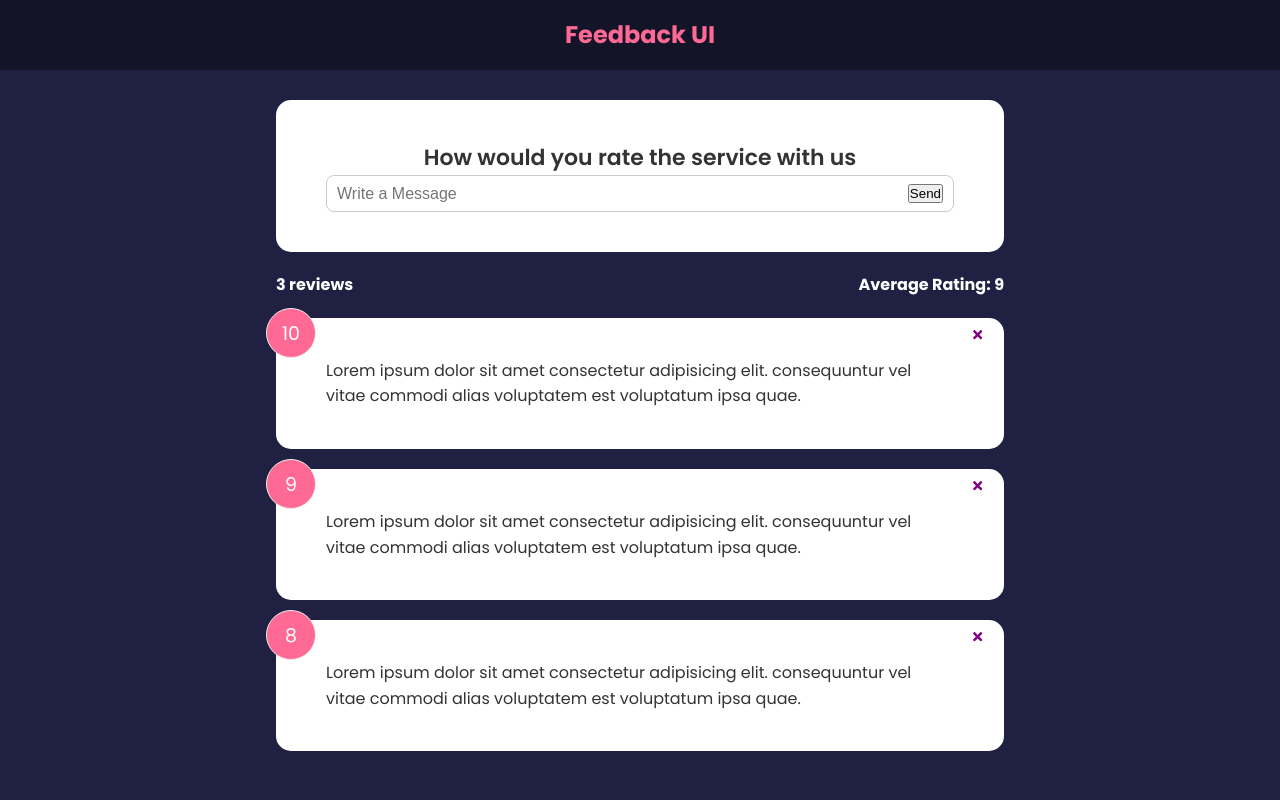
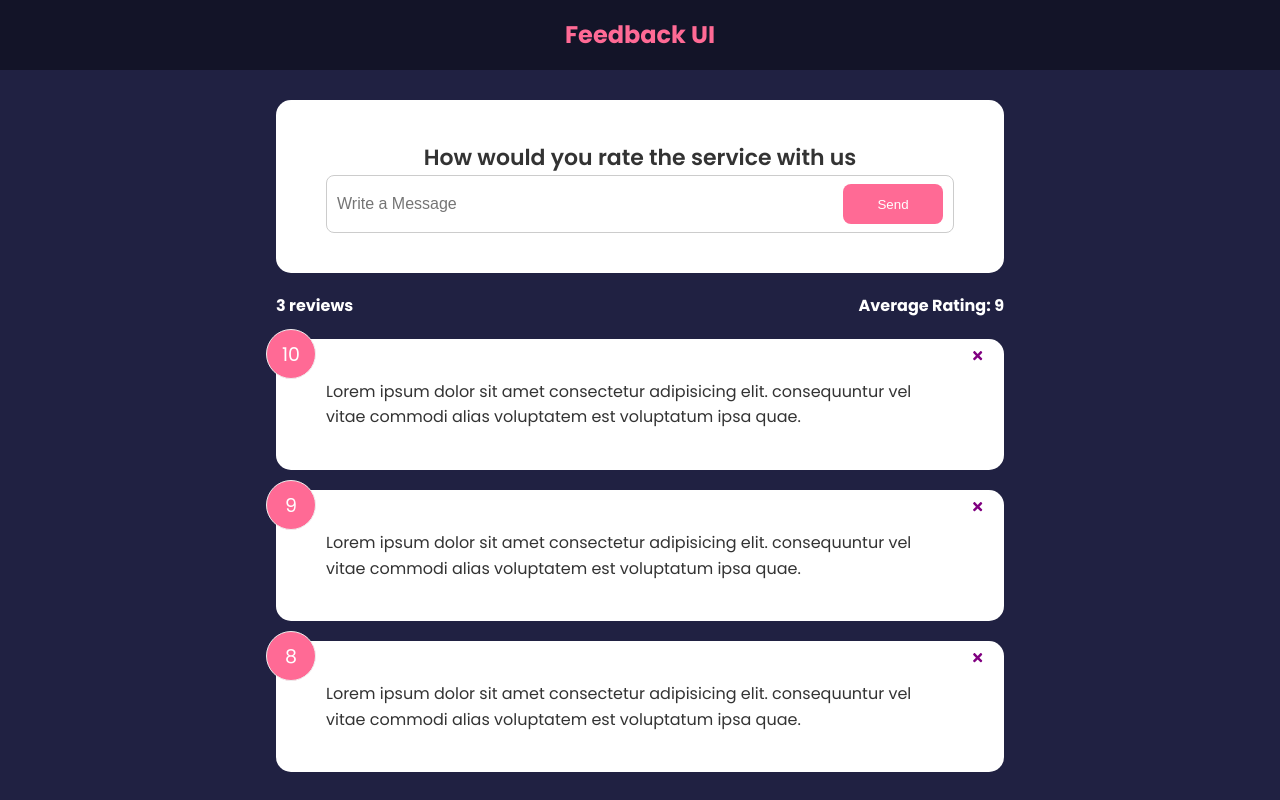
Before and after one commit to yuliussetyawan/feedback-app, a React (Create React App) app: page / in a window 1280 px wide. Built offline with nearby package versions, Linux system fonts and the light colour scheme.

Commit message:
Custom button component

```diff
--- a/src/components/FeedbackForm.jsx
+++ b/src/components/FeedbackForm.jsx
@@ -1,4 +1,5 @@
 import React, { useState } from "react";
+import Button from "./shared/Button";
 import Card from "./shared/Card";
 
 function FeedbackForm() {
@@ -12,7 +13,7 @@
         <h2>How would you rate the service with us</h2>
         <div className="input-group">
           <input placeholder="Write a Message" value={text} onChange={handleChange} type='text'/>
-          <button type="submit">Send</button>
+          <Button type="submit" version='secondary'>Send</Button>
         </div>
       </form>
     </Card>
--- a/src/components/FeedbackStats.jsx
+++ b/src/components/FeedbackStats.jsx
@@ -1,4 +1,5 @@
 import React from "react";
+import PropTypes from 'prop-types';
 
 function FeedbackStats({ feedback }) {
   let average =
@@ -15,4 +16,8 @@
   );
 }
 
+FeedbackStats.propTypes = {
+  feedback:  PropTypes.array.isRequired
+}
+
 export default FeedbackStats;
--- /dev/null
+++ b/src/components/shared/Button.jsx
@@ -0,0 +1,27 @@
+import React from 'react'
+import PropTypes from 'prop-types';
+
+function Button({children, version, type, isDisabled}) {
+  return (
+    <button className={`btn btn-${version}`} type={type} disabled={isDisabled}>
+    {children}
+    </button>
+  )
+}
+
+Button.defaultProps = {
+  version: 'primary',
+  type: 'button',
+  isDisabled: false
+};
+
+
+Button.propTypes = {
+  children:  PropTypes.node.isRequired,
+  version: PropTypes.string,
+  isDisabled: PropTypes.bool,
+  type: PropTypes.string
+}
+
+
+export default Button
```
